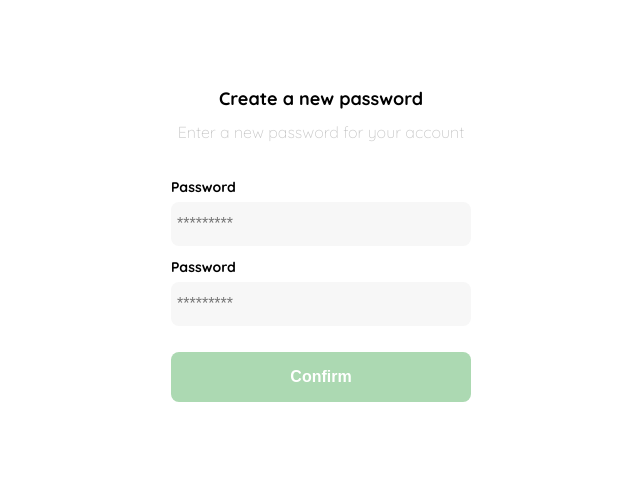
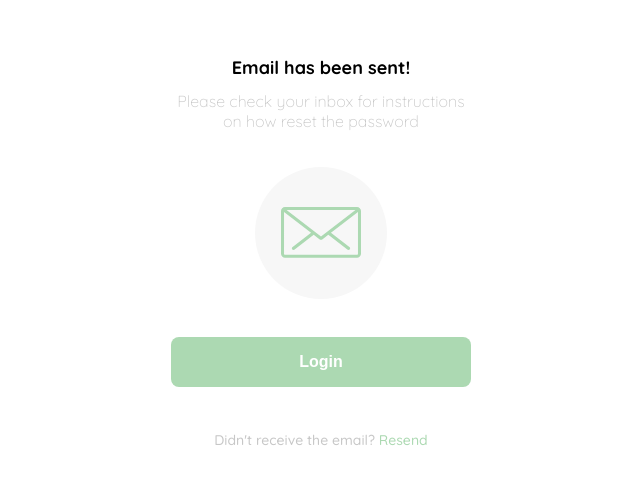
Before and after one commit to hugoCheij/platziYardSale, a plain HTML site: page clase2.html in a window 1280 px wide. Shown: the part 150-634 px from the top of the page, without its empty margins (319-959 px from the left). Drawn offline with Linux system fonts and the light colour scheme.

Commit message:
pagina de email enviado terminada

```diff
--- a/clase2.html
+++ b/clase2.html
@@ -36,6 +36,7 @@
             display: grid;
             grid-template-rows: auto 1fr auto;
             width: 300px;
+            justify-items: center;
         }
 
         .logo {
@@ -60,25 +61,32 @@
             text-align: center;
         }
 
-        .formulario {
+        .imagen-email {
+            width: 132px;
+            height: 132px;
+            border-radius: 50%;
+            background-color: var(--text-input-field);
             display: flex;
-            flex-direction: column;
+            justify-content: center;
+            align-items: center;
+            margin-bottom: 24px;
         }
 
-        .label {
-            font-size: var(--sm);
-            font-weight: bold;
-            margin-bottom: 6px;
+        .imagen-email img {
+            width: 80px;
         }
 
-        .input {
-            background-color: var(--text-input-field);
-            border: none;
-            border-radius: 8px;
-            height: 32px;
-            font-size: var(--md);
-            padding: 6px;
-            margin-bottom: 12px;
+        .resend {
+            font-size: var(--sm);
+        }
+
+        .resend span {
+            color: var(--very-light-pink)
+        }
+
+        .resend a {
+            color: var(--hospital-green);
+            text-decoration: none;
         }
 
         .boton-primario {
@@ -108,21 +116,21 @@
 <body>
     <section class="login">
         <section class="contenedor-formulario">
-            <img src="./logos/logo_yard_sale.svg" alt="logo" class="logo">
-            <h1 class="titulo">Create a new password</h1>
-            <p class="subtitulo">Enter a new password for your account</p>
-            <img src="/estilos/logos/logo_yard_sale.svg" class="logo" alt="logo">
+            <img src="./estilos/logos/logo_yard_sale.svg" alt="logo" class="logo">
+            <h1 class="titulo">Email has been sent!</h1>
+            <p class="subtitulo">Please check your inbox for instructions on how reset the password</p>
 
-            <form action="/" class="formulario">
-                <label for="password" class="label">Password</label>
-                <input type="password" id="password" placeholder="*********" class="input input-password">
+            <section class="imagen-email">
+                <img src="./estilos/iconos/email.svg" alt="email">
+            </section>
 
-                <label for="new-password" class="label">Password</label>
-                <input type="password" id="new-password" placeholder="*********" class="input input-password">
-
-                <input type="submit" value="Confirm" class="boton-primario boton-login">
-            </form>
-
+            <button class="boton-primario boton-login">
+                Login
+            </button>
+            <p class="resend">
+                <span>Didn't receive the email?</span>
+                <a href="/">Resend</a>
+            </p>
         </section>
 
     </section>
```
Also changed, not shown: clase1.html (+1 -2 lines).
